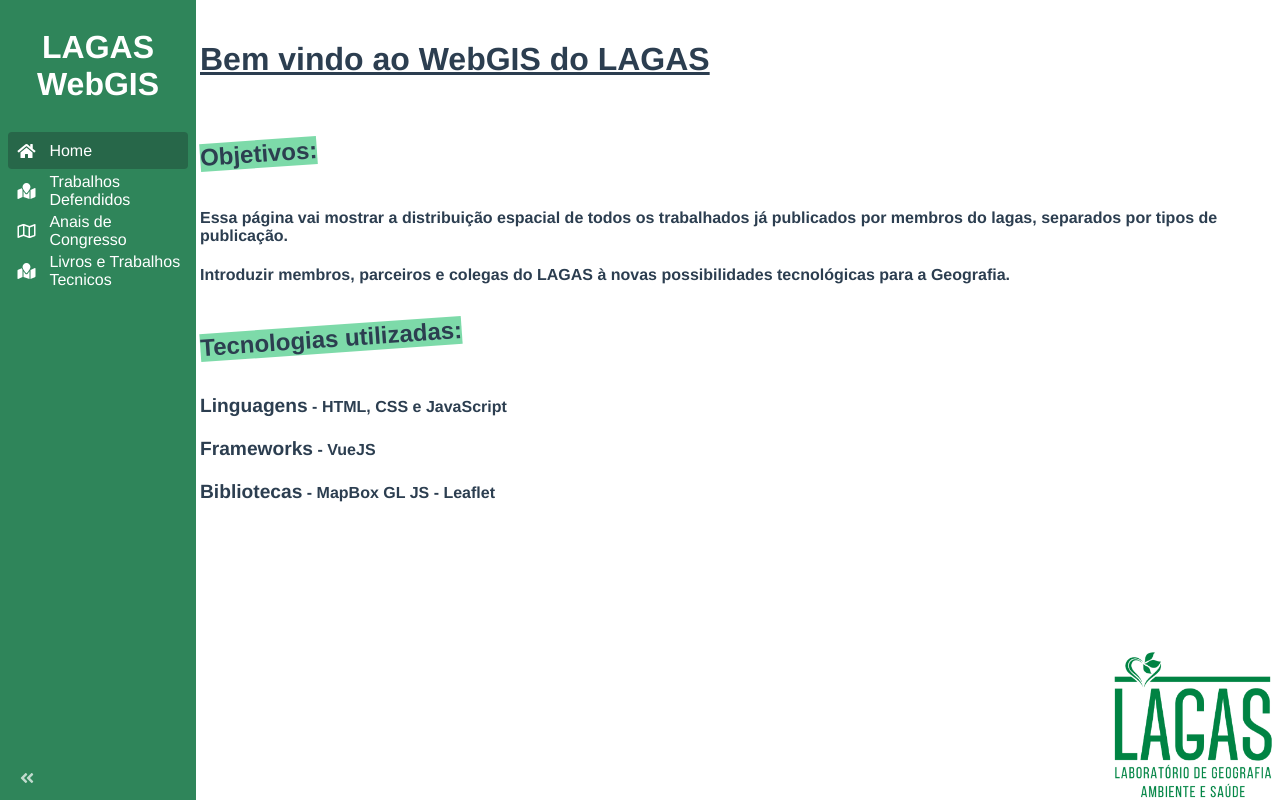
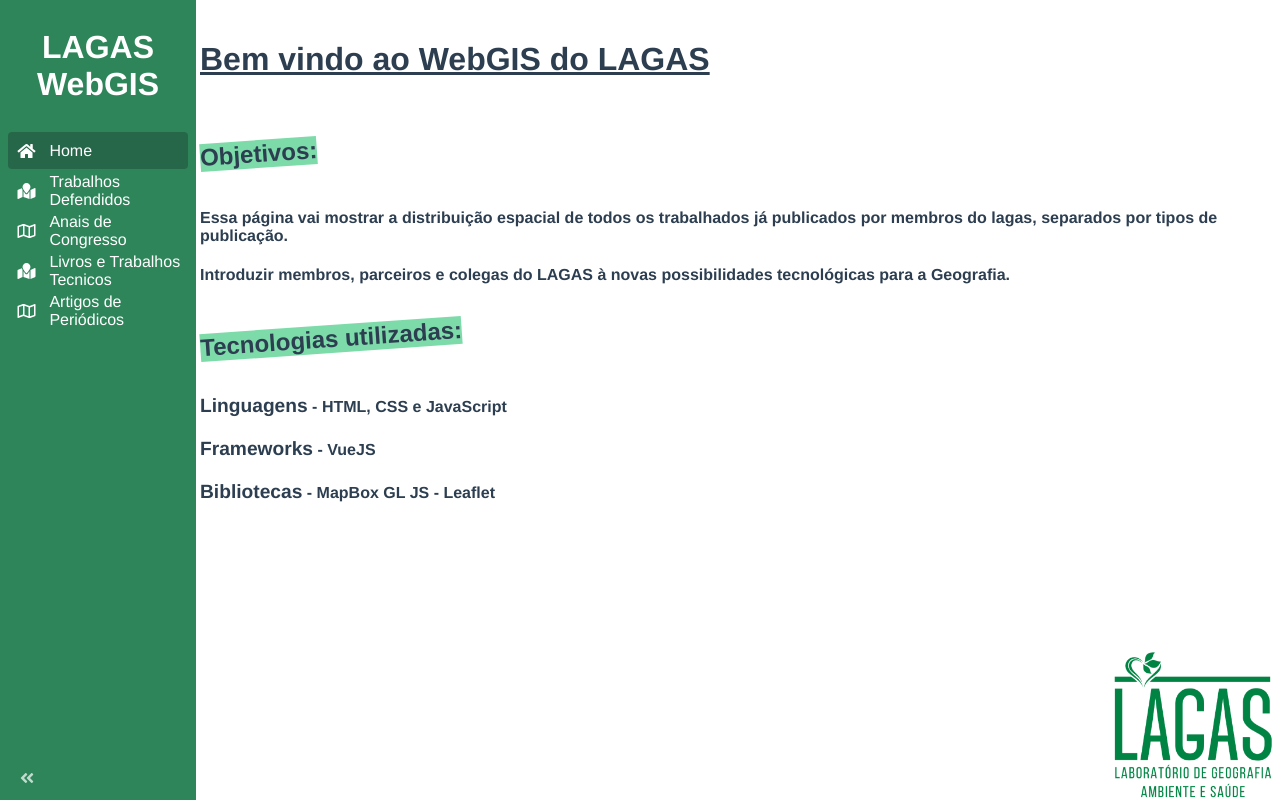
Before and after one commit to BrunoLofranoPorto/lagas-webgis-desenvolvimento, a Vue app: page / in a window 1280 px wide. Built offline with nearby package versions, Linux system fonts and the light colour scheme.

Commit message:
Update Sidebar.vue

```diff
--- a/src/components/sidebar/Sidebar.vue
+++ b/src/components/sidebar/Sidebar.vue
@@ -25,8 +25,8 @@ export default {
     <SidebarLink to="/trabalhosdefendidos" icon="fas fa-map-marked">Trabalhos Defendidos</SidebarLink>
     <SidebarLink to="/anais" icon="far fa-map">Anais de Congresso</SidebarLink>
     <SidebarLink to="/livros" icon="fas fa-map-marked">Livros e Trabalhos Tecnicos</SidebarLink>
-    <!--<SidebarLink to="/friends" icon="fas fa-users">Friends</SidebarLink>
-    <SidebarLink to="/image" icon="fas fa-image">Images</SidebarLink> -->
+    <SidebarLink to="/artigos" icon="far fa-map">Artigos de Periódicos</SidebarLink>
+    <!--<SidebarLink to="/image" icon="fas fa-image">Images</SidebarLink> -->
 
     <span
       class="collapse-icon"
```
